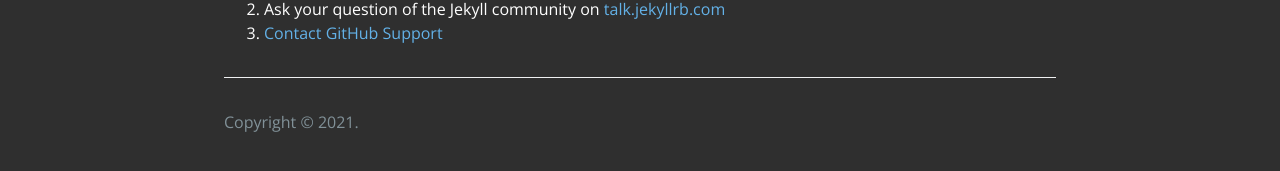
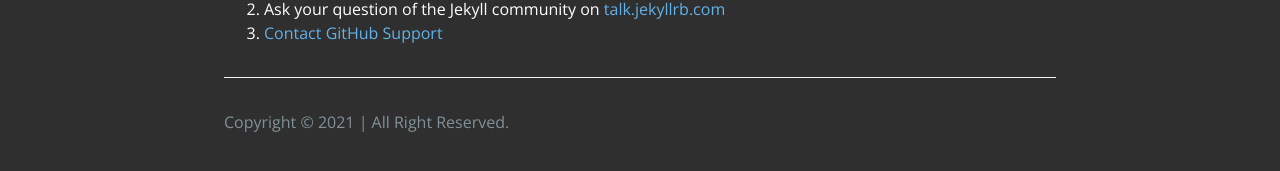
Before and after one commit to masjuni/masjuni.github.io, a Jekyll site: the page built from docs/SUPPORT.md, in a window 1280 px wide. Shown: the part 493-664 px from the top of the page. Built offline with Jekyll 4.4.1, drawn with Linux system fonts in a browser that asks for light colours; our own code applies the rules of GitHub Pages for plain Markdown files; the repository's description, which GitHub fills in, is left out.

Commit message:
Update default.html

```diff
--- a/_layouts/default.html
+++ b/_layouts/default.html
@@ -34,7 +34,7 @@
         {% if site.github.is_project_page %}
           <span class="site-footer-owner"><a href="{{ site.github.repository_url }}">{{ site.github.repository_name }}</a> is maintained by <a href="{{ site.github.owner_url }}">{{ site.github.owner_name }}</a>.</span>
         {% endif %}
-        <span class="site-footer-credits">Copyright © 2021</a>.</span>
+        <span class="site-footer-credits">Copyright © 2021 | All Right Reserved</a>.</span>
       </footer>
     </main>
   </body>
```
